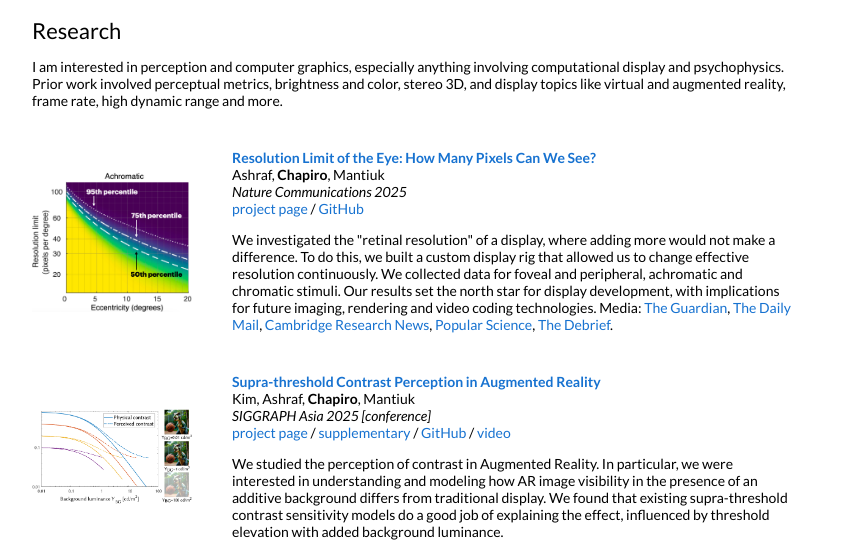
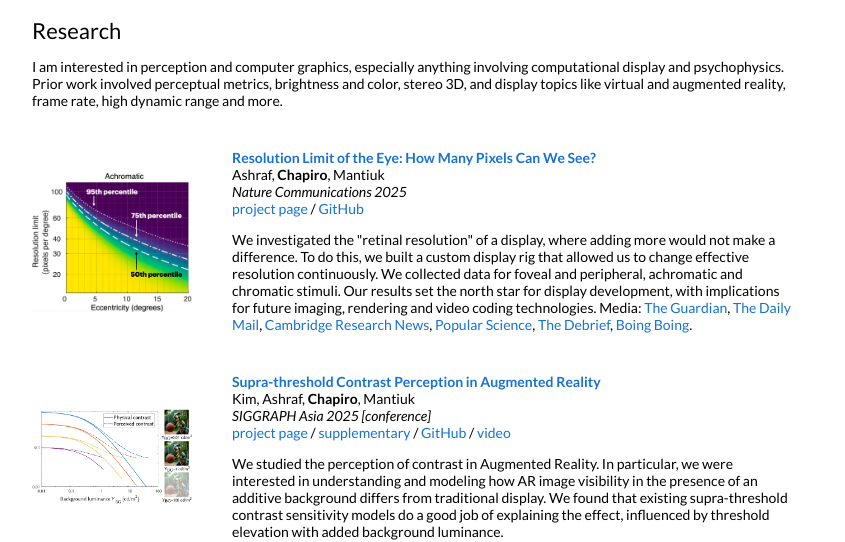
Before and after one commit to achapiro/achapiro.github.io, a plain HTML site: page index.html in a window 1280 px wide. Shown: the part 285-827 px from the top of the page, without its empty margins (228-1073 px from the left). Drawn offline with Linux system fonts and the light colour scheme.

Commit message:
Update index.html

```diff
--- a/index.html
+++ b/index.html
@@ -120,7 +120,7 @@
 		  <a href="https://github.com/gfxdisp/resolution_limit/">GitHub </a>
                 </p>
                 <p>
-                  We investigated the "retinal resolution" of a display, where adding more would not make a difference. To do this, we built a custom display rig that allowed us to change effective resolution continuously. We collected data for foveal and peripheral, achromatic and chromatic stimuli. Our results set the north star for display development, with implications for future imaging, rendering and video coding technologies. Media: <a href="https://www.theguardian.com/technology/2025/oct/27/ultra-hd-televisions-4k-8k-not-noticeably-better-study">The Guardian</a>, <a href="https://www.dailymail.co.uk/sciencetech/article-15230177/Scientists-no-point-HD-TV.html">The Daily Mail</a>, <a href="https://www.cst.cam.ac.uk/news/researchers-measure-resolution-limit-human-eye">Cambridge Research News</a>, <a href="https://www.popsci.com/technology/eyes-hdtv-pixels/">Popular Science</a>, <a href="https://thedebrief.org/are-4k-and-8k-televisions-worth-it-scientists-say-these-experiments-may-finally-settle-the-debate/">The Debrief</a>.
+                  We investigated the "retinal resolution" of a display, where adding more would not make a difference. To do this, we built a custom display rig that allowed us to change effective resolution continuously. We collected data for foveal and peripheral, achromatic and chromatic stimuli. Our results set the north star for display development, with implications for future imaging, rendering and video coding technologies. Media: <a href="https://www.theguardian.com/technology/2025/oct/27/ultra-hd-televisions-4k-8k-not-noticeably-better-study">The Guardian</a>, <a href="https://www.dailymail.co.uk/sciencetech/article-15230177/Scientists-no-point-HD-TV.html">The Daily Mail</a>, <a href="https://www.cst.cam.ac.uk/news/researchers-measure-resolution-limit-human-eye">Cambridge Research News</a>, <a href="https://www.popsci.com/technology/eyes-hdtv-pixels/">Popular Science</a>, <a href="https://thedebrief.org/are-4k-and-8k-televisions-worth-it-scientists-say-these-experiments-may-finally-settle-the-debate/">The Debrief</a>, <a href="https://boingboing.net/2025/10/30/study-no-point-upgrading-to-8k-unless-youre-right-up-close.html">Boing Boing</a>.
 				</p>
               </td>
             </tr>
```
